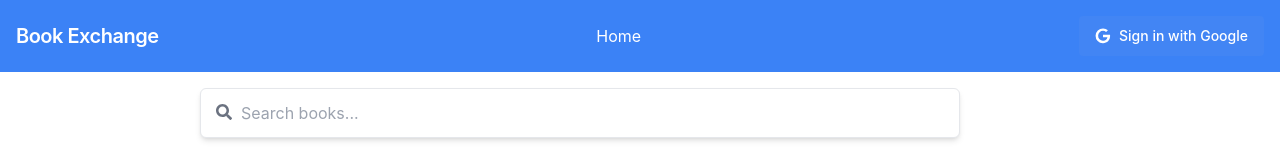
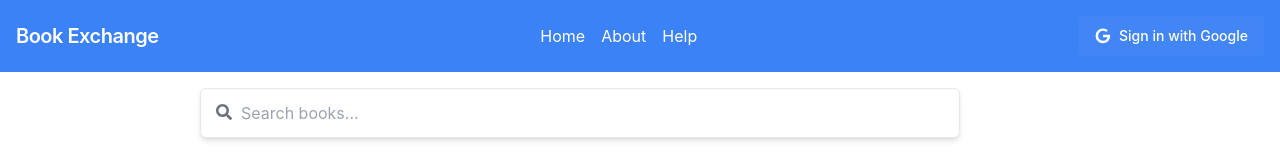
Before and after one commit to Abhishek6543jh/my-app, a React (Create React App) app: page / in a window 1280 px wide. Shown: the top 160 px of the page. Built offline with nearby package versions, Linux system fonts and the light colour scheme; no server answers; the database is empty.

Commit message:
updated navbar

```diff
--- a/src/components/navbar.js
+++ b/src/components/navbar.js
@@ -35,6 +35,12 @@ const Navbar = () => {
         <div className="flex items-center space-x-4">
           <Link to="/" className="text-white hover:text-gray-200">
             Home
+          </Link>
+          <Link to="/" className="text-white hover:text-gray-200">
+            About
+          </Link>
+          <Link to="/" className="text-white hover:text-gray-200">
+            Help
           </Link>
           {user && (
             <>
```
